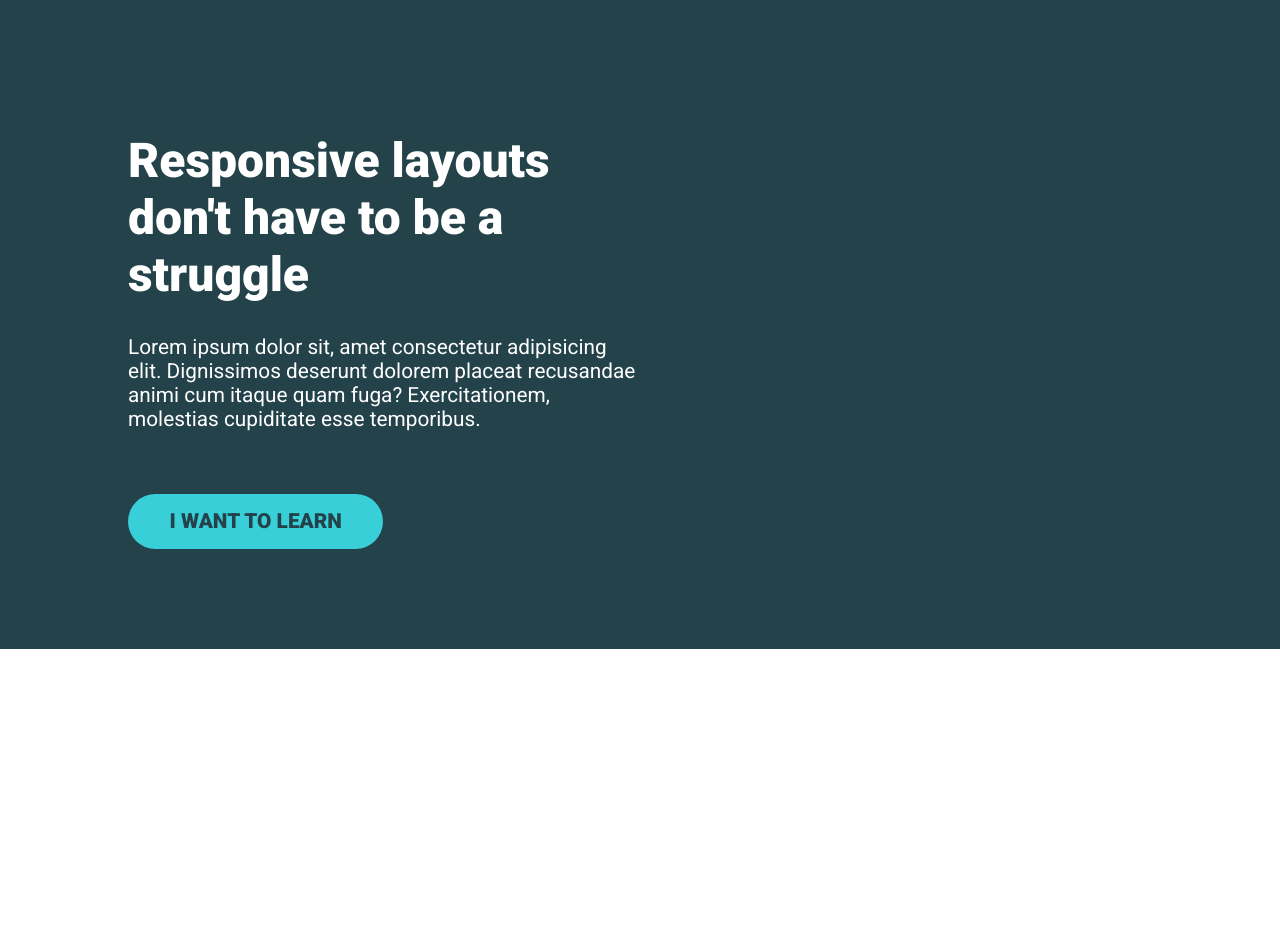
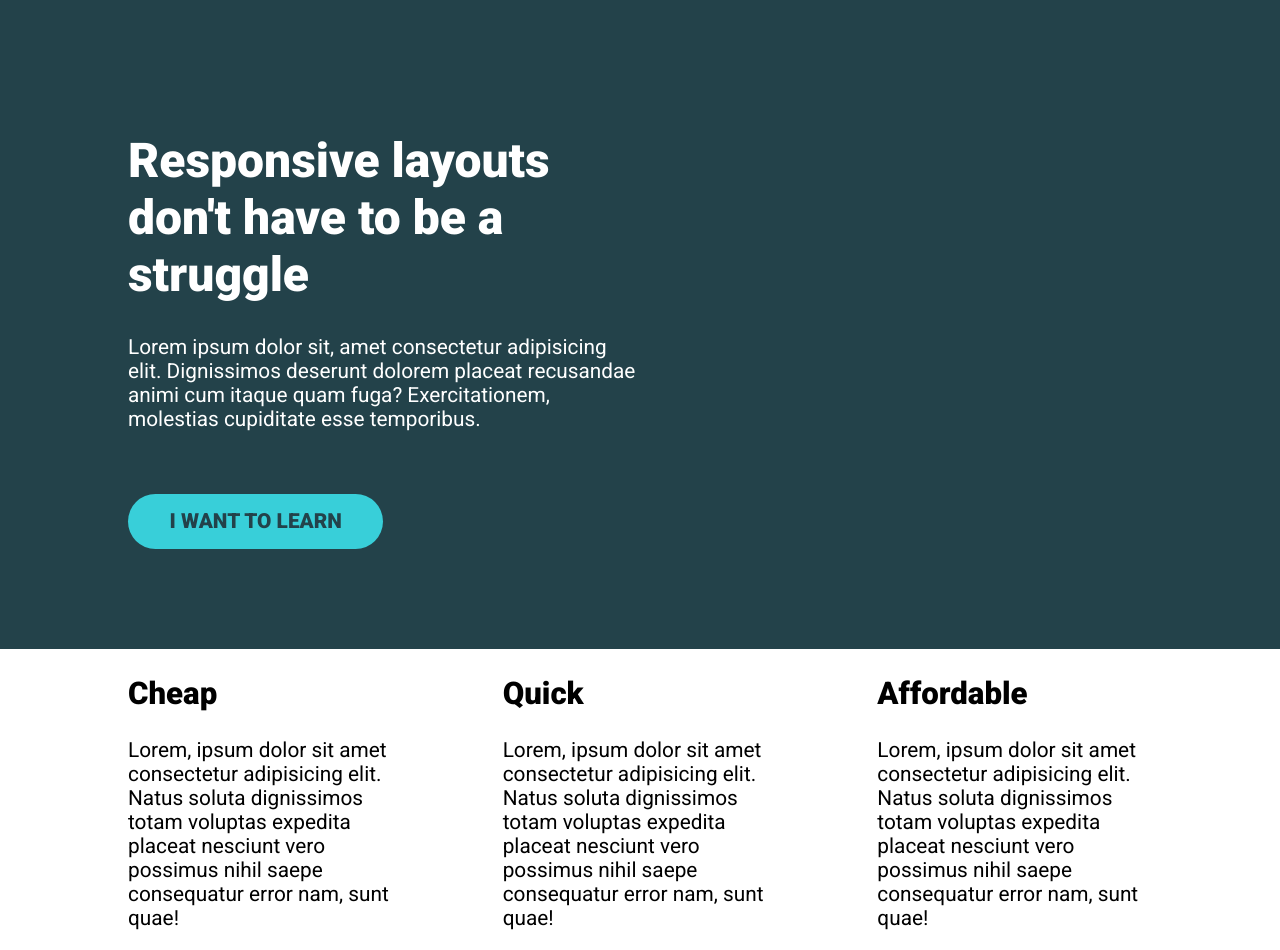
Before and after one commit to zhezhel1983/kevinpowell, a plain HTML site: page index.html in a window 1280 px wide. Before the commit the page ends 800 px from the top, so only its background shows below. Drawn offline with Linux system fonts and the light colour scheme.

Commit message:
Add Day8 flexbox

```diff
--- a/index.html
+++ b/index.html
@@ -18,5 +18,23 @@
             </div>
          </div>
 
+         <div class="container">
+             <div class="row">
+                 <div class="col">
+                     <h2>Cheap</h2>
+                     <p>Lorem, ipsum dolor sit amet consectetur adipisicing elit. Natus soluta dignissimos totam voluptas expedita placeat nesciunt vero possimus nihil saepe consequatur error nam, sunt quae!</p>
+                 </div>
+                 <div class="col">
+                    <h2>Quick</h2>
+                    <p>Lorem, ipsum dolor sit amet consectetur adipisicing elit. Natus soluta dignissimos totam voluptas expedita placeat nesciunt vero possimus nihil saepe consequatur error nam, sunt quae!</p>
+                </div>
+                <div class="col">
+                    <h2>Affordable</h2>
+                    <p>Lorem, ipsum dolor sit amet consectetur adipisicing elit. Natus soluta dignissimos totam voluptas expedita placeat nesciunt vero possimus nihil saepe consequatur error nam, sunt quae!</p>
+                </div>
+
+             </div>
+         </div>
+
 </body>
 </html>
--- a/style.css
+++ b/style.css
@@ -16,6 +16,22 @@ h1 {
     width: 80%;
     max-width: 1100px;
     margin: 0 auto;
+}
+
+.row {
+    display: flex;
+    flex-direction: row;
+
+    /* can't use yet */
+    /* gap: 100px; */
+}
+
+.col {
+    width: 100%;
+}
+
+.col + .col {
+    margin-left: 100px;
 }
 
 .hero {
```
